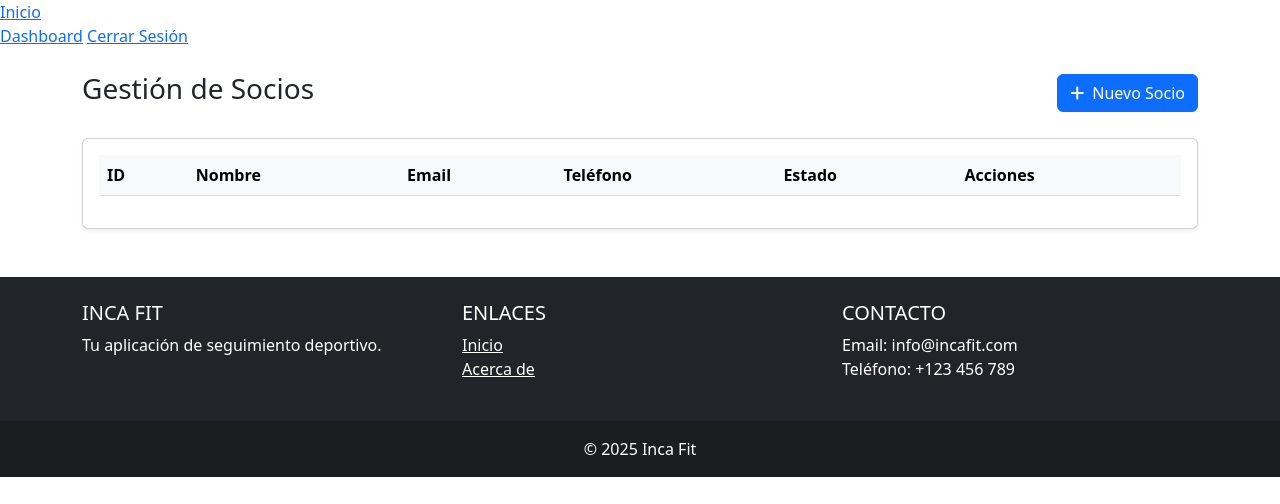
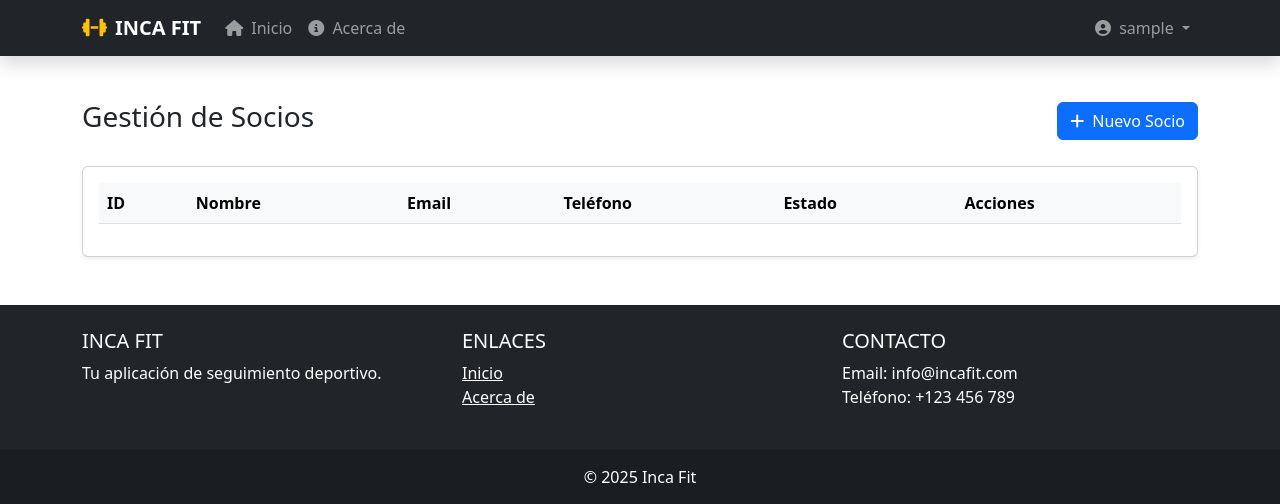
Before and after one commit to Razor5705/inca-fit, a Spring Boot app: page /admin/socios in a window 1280 px wide. Shown: the top 504 px of the page. Run offline with Spring Boot 4, Linux system fonts and the light colour scheme; the visitor is signed in with stand-in values (Sample User, id 1); data that the repository does not hold is empty; some of the project's set-up classes (security, data sources, template engines, error pages and the like) are left out, and stand-ins take their place; some libraries are stand-ins or nearby versions.

Commit message:
feat: Implement conditional navigation bar with new design
This commit updates the header fragment to use a new Bootstrap-based design and to display different navigation links based on the user's authentication status.

- Replaced the old header structure with a new, modern navbar design.
- Added Thymeleaf security namespace to `header.html`.
- Used `sec:authorize` attributes to conditionally render navigation links.
- "Login" and "Register" links are now only shown to anonymous (unauthenticated) users.
- A dropdown menu with the user's name, a link to the dashboard, and a logout button is now shown to authenticated users.

This improves the user experience by providing a modern look and feel and by showing only relevant actions in the navigation bar.

```diff
--- a/src/main/resources/templates/fragments/header.html
+++ b/src/main/resources/templates/fragments/header.html
@@ -2,18 +2,75 @@
 <html xmlns:th="http://www.thymeleaf.org" xmlns:sec="http://www.thymeleaf.org/extras/spring-security">
 <body>
 <header th:fragment="header">
-  <!-- Contenido del header -->
-  <nav>
-    <a th:href="@{/}">Inicio</a>
-    <div sec:authorize="isAnonymous()">
-      <a th:href="@{/login}">Iniciar sesión</a>
-      <a th:href="@{/registro}">Registrarse</a>
-    </div>
-    <div sec:authorize="isAuthenticated()">
-      <a th:href="@{/dashboard}">Dashboard</a>
-      <a th:href="@{/logout}">Cerrar Sesión</a>
+  <nav class="navbar navbar-expand-lg navbar-dark bg-dark fixed-top shadow">
+    <div class="container">
+      <a class="navbar-brand d-flex align-items-center" th:href="@{/}">
+        <i class="fas fa-dumbbell me-2 text-warning"></i>
+        <span class="fw-bold">INCA FIT</span>
+      </a>
+
+      <button class="navbar-toggler" type="button" data-bs-toggle="collapse" data-bs-target="#navbarNav"
+              aria-controls="navbarNav" aria-expanded="false" aria-label="Toggle navigation">
+        <span class="navbar-toggler-icon"></span>
+      </button>
+
+      <div class="collapse navbar-collapse" id="navbarNav">
+        <ul class="navbar-nav me-auto">
+          <li class="nav-item">
+            <a class="nav-link" th:href="@{/}">
+              <i class="fas fa-home me-1"></i> Inicio
+            </a>
+          </li>
+          <li class="nav-item">
+            <a class="nav-link" th:href="@{/about}">
+              <i class="fas fa-info-circle me-1"></i> Acerca de
+            </a>
+          </li>
+        </ul>
+
+        <ul class="navbar-nav ms-auto">
+          <!-- Para usuarios no autenticados -->
+          <th:block sec:authorize="isAnonymous()">
+            <li class="nav-item">
+              <a class="nav-link" th:href="@{/login}">
+                <i class="fas fa-sign-in-alt me-1"></i> Iniciar sesión
+              </a>
+            </li>
+            <li class="nav-item">
+              <a class="btn btn-warning ms-2" th:href="@{/registro}">
+                <i class="fas fa-user-plus me-1"></i> Registrarse
+              </a>
+            </li>
+          </th:block>
+
+          <!-- Para usuarios autenticados -->
+          <th:block sec:authorize="isAuthenticated()">
+            <li class="nav-item dropdown">
+              <a class="nav-link dropdown-toggle" href="#" id="navbarDropdown" role="button" data-bs-toggle="dropdown" aria-expanded="false">
+                <i class="fas fa-user-circle me-1"></i>
+                <span sec:authentication="principal.username"></span>
+              </a>
+              <ul class="dropdown-menu dropdown-menu-end" aria-labelledby="navbarDropdown">
+                <li><a class="dropdown-item" th:href="@{/dashboard}"><i class="fas fa-tachometer-alt me-2"></i>Mi Panel</a></li>
+                <li><a class="dropdown-item" th:href="@{/perfil}"><i class="fas fa-user-edit me-2"></i>Editar Perfil</a></li>
+                <li><hr class="dropdown-divider"></li>
+                <li>
+                  <form th:action="@{/logout}" method="post" class="d-inline">
+                    <button type="submit" class="dropdown-item text-danger">
+                      <i class="fas fa-sign-out-alt me-2"></i>Cerrar Sesión
+                    </button>
+                  </form>
+                </li>
+              </ul>
+            </li>
+          </th:block>
+        </ul>
+      </div>
     </div>
   </nav>
+
+  <!-- Espacio para compensar el navbar fixed -->
+  <div style="height: 76px;"></div>
 </header>
 </body>
 </html>
```
